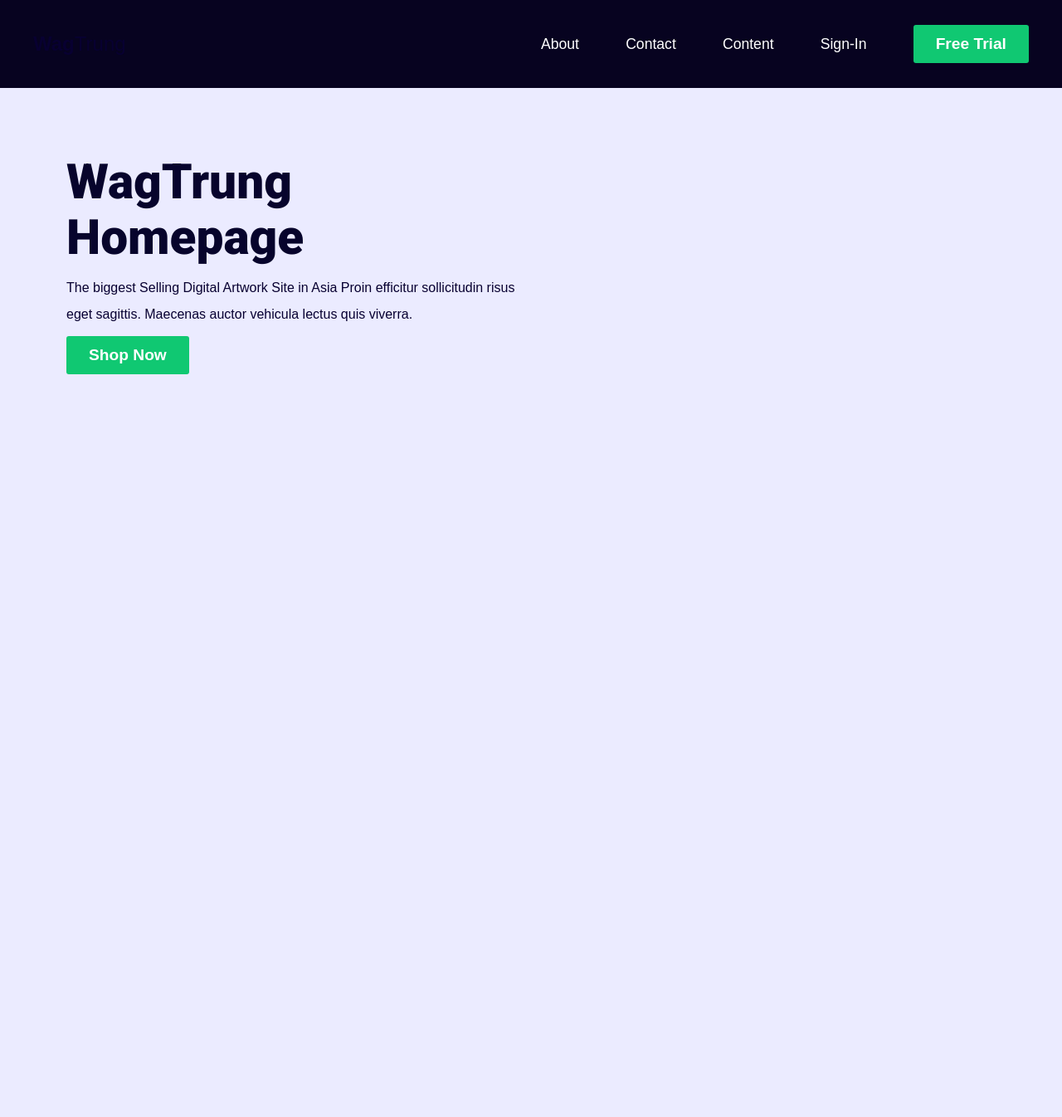
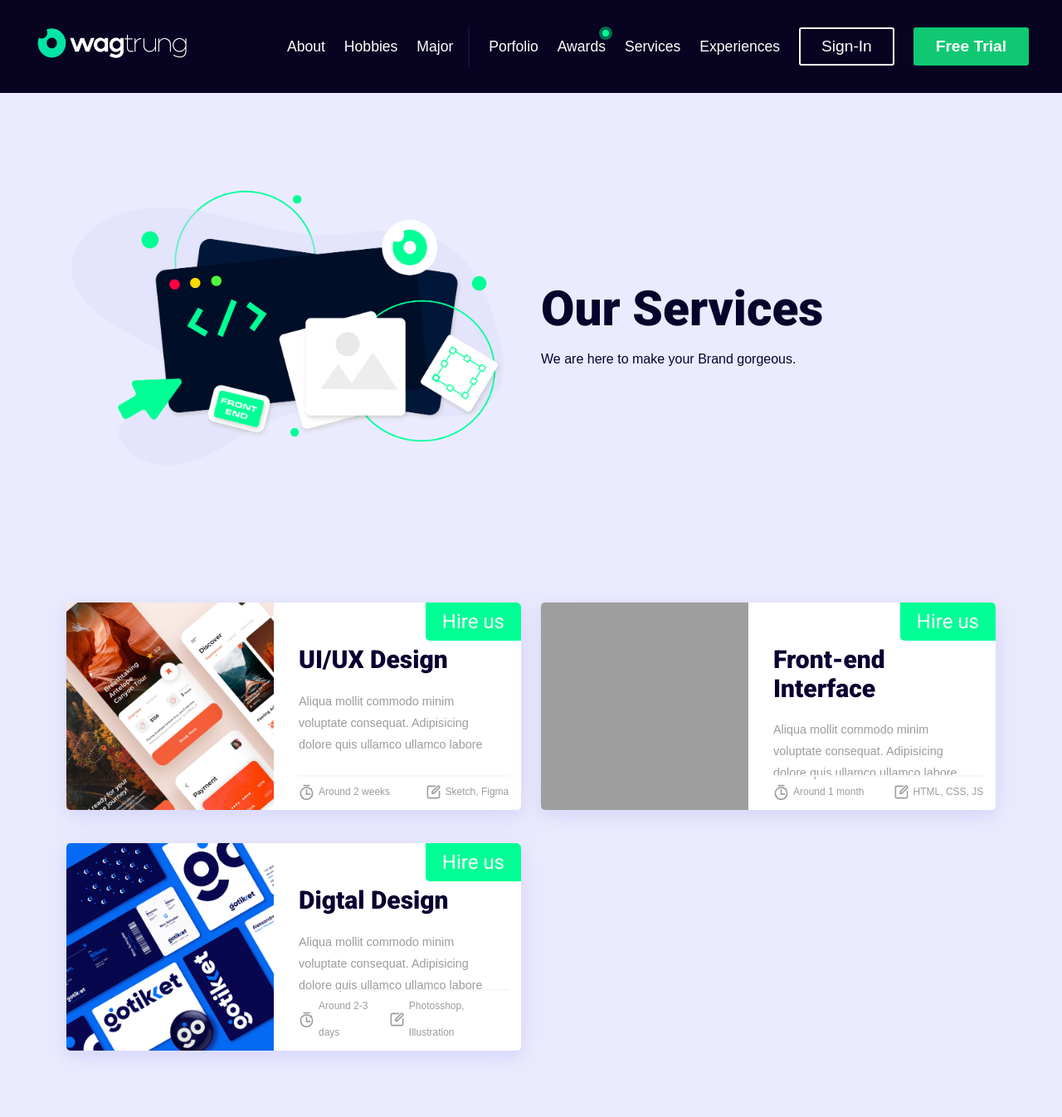
Before and after one commit to wagtrung/wagtrungCV, a plain HTML site: page index.html in a window 1280 px wide. Shown: the whole page at 83% size. Before the commit the page ends 800 px from the top, so only its background shows below. Drawn offline with Linux system fonts and the light colour scheme; grey boxes are pictures that could not be loaded; a web font is replaced by a local one.

Commit message:
Update index.html

```diff
--- a/index.html
+++ b/index.html
@@ -12,27 +12,41 @@
 </head>
 
 <body>
-     <section id="navBarContain">
+    <section id="navBarContain">
         <div class="grid wide ">
             <div class="row navBar">
-
-                    <a class="col l-3 myLogo" href="index.html">
-                    <span><Strong>Wag</Strong>Trung</span>
-                    </a>
-
-                <div class="col l-6">
+                <a class="col l-3 myLogo " href="index.html">
+                    <img class="logoImg" src="img\e2.png" alt="">
+                </a>
+                <div class="col l-9">
                     <div class="navBox">
                         <ul class="navUl">
                             <li class="navLi">
                                 <a href="about.html" class="navA">About</a>
                             </li>
                             <li class="navLi">
-                                <a href="contact.html" class="navA">Contact</a>
+                                <a href="hobby.html" class="navA">Hobbies</a>
+                            </li>
+                            <li class="navLi " style="padding-right:20px">
+                                <a href="major.html" class="navA">Major</a>
+                                <span class="line"></span>
                             </li>
                             <li class="navLi">
-                                <a href="content.html" class="navA">Content</a>
+                                <a href="content.html" class="navA">Porfolio</a>
+                            </li>
+                            <li class="navLi ">
+                                <span class="Hot"></span>
+                                <a href="award.html" class="navA ">Awards</a>
                             </li>
                             <li class="navLi">
+                                <a href="service.html" class="navA">Services</a>
+                            </li>
+                            <li class="navLi">
+                                <a href="experience.html" class="navA">Experiences</a>
+                            </li>
+
+
+                            <li class="navLi btn btn-outline" style="margin-top:0">
                                 <a href="signIn.jsp" class="navA">Sign-In</a>
                             </li>
                             <li class="navLi btn" style="margin-top:0">
@@ -45,24 +59,107 @@
         </div>
     </section>
 
+    <section id="HomePage">
 
-    <section id="HomePage">
         <div class="grid wide ">
             <div class="row home cen">
-                <div class="col l-6 Tile">
-                    <h2>WagTrung Homepage</h2>
-                    <p>The biggest Selling Digital Artwork Site in Asia
-                        Proin efficitur sollicitudin risus eget sagittis.
-                        Maecenas auctor vehicula lectus quis viverra.
+                <div class="col l-6 ">
+                    <img src="img/servic.png" alt="" class="homeIllustration">
+                </div>
+                <div class="col l-5 Tile">
+                    <h2>Our Services</h2>
+                    <p> We are here to make your Brand gorgeous.
                     </p>
-                    <a href="content.html" class="btn">Shop now</a>
-                </div>
-
-                <div class="col l-6 ">
-                    <img src="img/HomePageSvg.svg" alt="" class="homeIllustration">
                 </div>
             </div>
         </div>
+    </section>
+
+    <section id="Service">
+        <div class="grid  ">
+            <div class="row">
+
+                <div class="col l-6 ">
+                    <div  class="serviceBox">
+                        <div class="aa">
+                            <div class="cc" style="background-image:url('img/serUI.jpg')"></div>
+                        </div>
+                        <div class="block">
+                            <h5 class="sTile">UI/UX Design</h5>
+                            <p class="sSubTile">
+                                Aliqua mollit commodo minim voluptate consequat. Adipisicing dolore quis ullamco ullamco
+                                labore velit magna sit ad deserunt pariatur consequat ad magna. Est velit fugiat eu
+                                laboris reprehenderit eiusmod. Irure duis ad nisi irure sint do elit duis exercitation
+                                id fugiat commodo incididunt ea.
+                            </p>
+                            <div class="flex dipo sSub">
+                                <span class="pDate"><img src="icon\date.svg" alt="" class="subIcon">Around 2
+                                    weeks</span>
+                                <span class="pType"><img src="icon\type.svg" alt="" class="subIcon">Sketch, Figma</span>
+                            </div>
+                            <a href="" class="serA">Hire us</a>
+                        </div>
+                    </div>
+                </div>
+
+
+                <div class="col l-6 ">
+                    <div  class="serviceBox">
+                        <div class="aa">
+                            <div class="cc" style="background-image:url('img/serFE.png')"></div>
+                        </div>
+                        <div class="block">
+                            <h5 class="sTile">Front-end Interface</h5>
+                            <p class="sSubTile">
+                                Aliqua mollit commodo minim voluptate consequat. Adipisicing dolore quis ullamco ullamco
+                                labore velit magna sit ad deserunt pariatur consequat ad magna. Est velit fugiat eu
+                                laboris reprehenderit eiusmod. Irure duis ad nisi irure sint do elit duis exercitation
+                                id fugiat commodo incididunt ea.
+                            </p>
+                            <div class="flex dipo sSub">
+                                <span class="pDate"><img src="icon\date.svg" alt="" class="subIcon">Around 1
+                                    month</span>
+                                <span class="pType"><img src="icon\type.svg" alt="" class="subIcon">HTML, CSS, JS</span>
+                            </div>
+                            <a href="" class="serA">Hire us</a>
+                        </div>
+                    </div>
+                </div>
+
+
+                <div class="col l-6 ">
+                    <div  class="serviceBox">
+                        <div class="aa">
+                            <div class="cc" style="background-image:url('img/serDigital.png')"></div>
+                        </div>
+                        <div class="block">
+                            <h5 class="sTile">Digtal Design</h5>
+                            <p class="sSubTile">
+                                Aliqua mollit commodo minim voluptate consequat. Adipisicing dolore quis ullamco ullamco
+                                labore velit magna sit ad deserunt pariatur consequat ad magna. Est velit fugiat eu
+                                laboris reprehenderit eiusmod. Irure duis ad nisi irure sint do elit duis exercitation
+                                id fugiat commodo incididunt ea.
+                            </p>
+                            <div class="flex dipo sSub">
+                                <span class="pDate"><img src="icon\date.svg" alt="" class="subIcon">Around 2-3 days</span>
+                                <span class="pType"><img src="icon\type.svg" alt="" class="subIcon">Photosshop, Illustration</span>
+                            </div>
+                            <a href="" class="serA">Hire us</a>
+                        </div>
+                    </div>
+                </div>
+
+
+
+
+            </div>
+
+
+        </div>
+
+
+
+
     </section>
 
 
```
